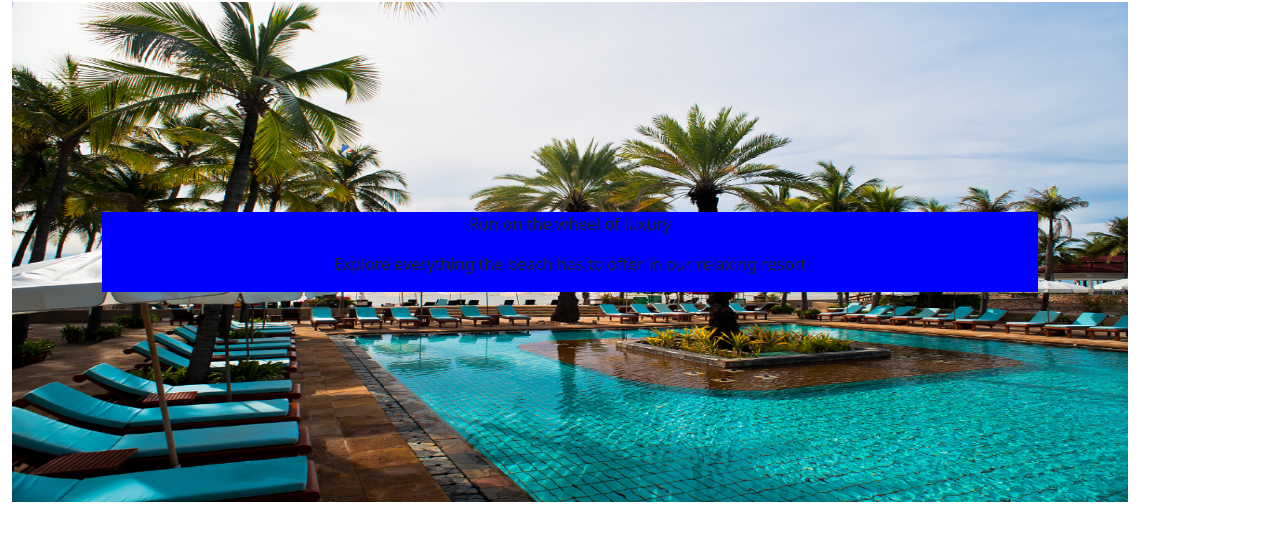
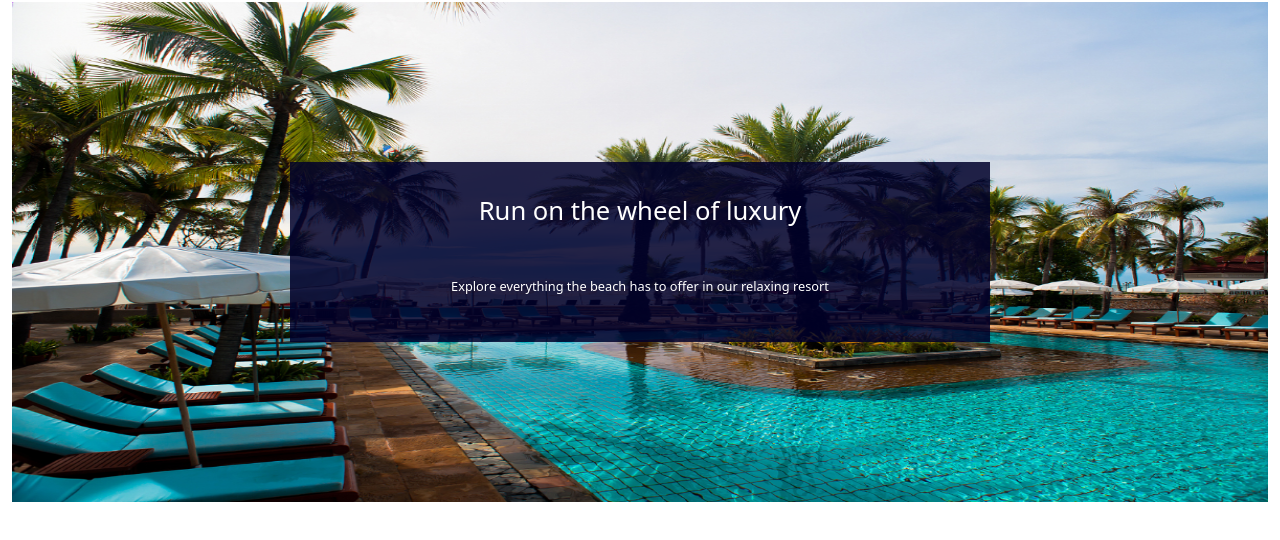
Before and after one commit to JLamzon/LamzonJ-HamsterHotel, a plain HTML site: page index.html in a window 1280 px wide. Shown: the part 138-678 px from the top of the page. Drawn offline with nearby package versions, Linux system fonts and the light colour scheme.

Commit message:
pool text

```diff
--- a/css/styles.css
+++ b/css/styles.css
@@ -55,11 +55,28 @@ height: 500px;
 {
     display: flex;
     justify-content: center;
+    color: white;
+    margin-top: 30px;
+    margin-bottom: 30px;
+}
+
+.pool-text-1
+{
+    font-size: 2vw;
+}
+
+.pool-text-2
+{
+    font-size: 1vw;
 }
 
 .pool-text-bg-color
 {
-    background-color: blue;
+    /* background-color: blue; */
+    background: rgb(204, 204, 204); /* Fallback for older browsers without RGBA-support */
+    background: rgba(0, 0, 43, 0.852);
+    width: 700px;
+    background-size: 100px 100px;
 }
 /* .hover:hover {
     background-color: rgba(0, 188, 212, 0.8);
--- a/index.html
+++ b/index.html
@@ -29,12 +29,12 @@
             </div>
         </nav>
 
-        <div class="container wrapper">
+        <div class="container-fluid wrapper">
             <img class="pool-image w-100" src="./assets/header.jpg" alt="picture of a pool">
             <div class="row image-quote hover">
                 <div class="pool-text-bg-color">
-                <div class="pool-text"><p>Run on the wheel of luxury</p></div>
-                <div class="pool-text"><p>Explore everything the beach has to offer in our relaxing resort</p></div>
+                <div class="pool-text pool-text-1"><p>Run on the wheel of luxury</p></div>
+                <div class="pool-text pool-text-2"><p>Explore everything the beach has to offer in our relaxing resort</p></div>
                 </div>
             </div>
             <br>
```
